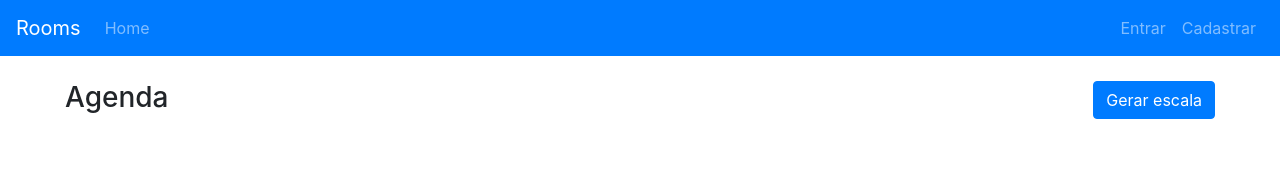
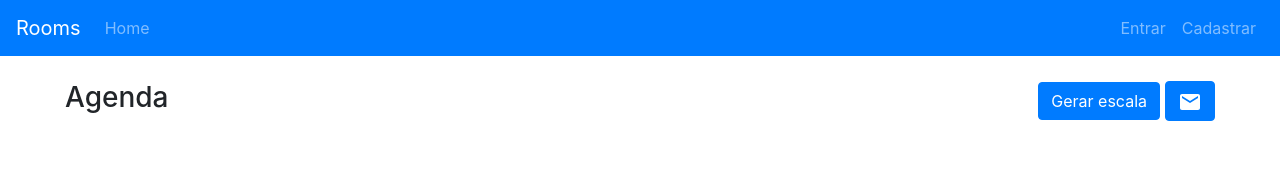
Before and after one commit to CodeFleck/roomsClient, a React (Create React App) app: page /user in a window 1280 px wide. Shown: the top 171 px of the page. Built offline with nearby package versions, Linux system fonts and the light colour scheme; no server answers.

Commit message:
inicia criacao de exportacao de agenda

```diff
--- a/src/components/Boards/BoardUserComponent.js
+++ b/src/components/Boards/BoardUserComponent.js
@@ -8,6 +8,7 @@ import ScheduleTable from "../DataTable/ScheduleTable";
 import SnackBar from '@material-ui/core/Snackbar';
 import IconButton from '@material-ui/core/IconButton'
 import { SnackbarContent } from '@material-ui/core';
+import EmailIcon from '@material-ui/icons/Email';
 
 export default class BoardUser extends Component {
   constructor(props) {
@@ -24,7 +25,9 @@ export default class BoardUser extends Component {
       totalNumberOfProfessionals: "",
       totalNumberOfRooms: "",
       snackBarOpen: false,
-      snackBarMessage: "Não há salas suficientes!"
+      snackBarMessage: "Não há salas suficientes!",
+      emailSnackBarOpen: false,
+      emailSnackBarMessage: "Agenda enviada por email!"
     };
   }
 
@@ -51,6 +54,10 @@ export default class BoardUser extends Component {
 
   snackBarClose = (event) => {
     this.setState({snackBarOpen:false});
+  }
+
+  emailSnackBarClose = (event) => {
+    this.setState({emailSnackBarOpen:false});
   }
 
   generateSchedule = () => {
@@ -129,6 +136,11 @@ export default class BoardUser extends Component {
       .catch((err) => console.log(err));
   }
 
+  exportSchedule = () => {
+    ScheduleService.emailSchedule();
+    this.setState({emailSnackBarOpen:true})
+  }
+
   render() {
     return (
       <div>
@@ -144,6 +156,13 @@ export default class BoardUser extends Component {
             >
               Gerar escala
             </button>
+            <button
+              type="button"
+              onClick={this.exportSchedule}
+              className="btn btn-primary emailBtn"
+            >
+              <EmailIcon />
+            </button>
             <SnackBar
               anchorOrigin={{vertical:'top', horizontal:'center'}}
               open={this.state.snackBarOpen}
@@ -156,6 +175,19 @@ export default class BoardUser extends Component {
                 onClick={this.snackBarClose}>x</IconButton>]}
                 >
                 <SnackbarContent style={{backgroundColor:'#f44336'}} message={<span id="client-snackbar">{this.state.snackBarMessage}</span>} />
+                </SnackBar>
+                <SnackBar
+              anchorOrigin={{vertical:'top', horizontal:'center'}}
+              open={this.state.emailSnackBarOpen}
+              autoHideDuration= {3000}
+              onClose={this.emailSnackBarClose}
+              action={[<IconButton
+                key="close"
+                arial-label="Close"
+                color="inherit"
+                onClick={this.emailSnackBarClose}>x</IconButton>]}
+                >
+                <SnackbarContent style={{backgroundColor:'#4caf50'}} message={<span id="client-email-snackbar">{this.state.emailSnackBarMessage}</span>} />
                 </SnackBar>
           </div>
         </div>
--- a/src/components/Boards/BoardUserCss.css
+++ b/src/components/Boards/BoardUserCss.css
@@ -1,3 +1,7 @@
 .scheduleTop {
     margin : 25px 50px 50px 50px;
 }
+
+.emailBtn {
+    margin-left: 5px;
+}
--- a/src/components/DataTable/ProfessionalTable.js
+++ b/src/components/DataTable/ProfessionalTable.js
@@ -50,13 +50,7 @@ class ProfessionalTable extends Component {
     ProfessionalService.getProfessionalById(id)
       .then((res) => {
         if (res.status === 200) {
-          console.log(
-            "Res data ->>> " + JSON.stringify(res.data)
-          );
           this.setState({ editProfessional: res.data });
-          console.log(
-            "EDIT PROFESSIONAL ->>> " + JSON.stringify(this.state.editProfessional)
-          );
         }
       })
       .catch((err) => console.log(err));
@@ -240,7 +234,6 @@ class ProfessionalTable extends Component {
     ProfessionalService.updateAttribute(editProfessional, "dayofweekList")
       .then((res) => {
         if (res.status === 200) {
-          console.log("editDayChange res..." + JSON.stringify(res.data));
           let copyOfProfessionals = [...this.state.professionals];
           let index = copyOfProfessionals.findIndex(
             (x) => x.id === editProfessional.id
--- a/src/services/ScheduleService.js
+++ b/src/services/ScheduleService.js
@@ -10,6 +10,14 @@ const ScheduleService = {
         .catch((error) => {
             console.log(error);
         });
+    },
+
+    emailSchedule: async () => {
+        try {
+            return axios.post(API_URL + "email-schedule", null, { headers: authHeader() });
+        } catch (error) {
+            console.log(error);
+        }
     }
 };
 export default ScheduleService;
```
Also changed, not shown: 1 other file (tests, documents, lock files or other folders).
